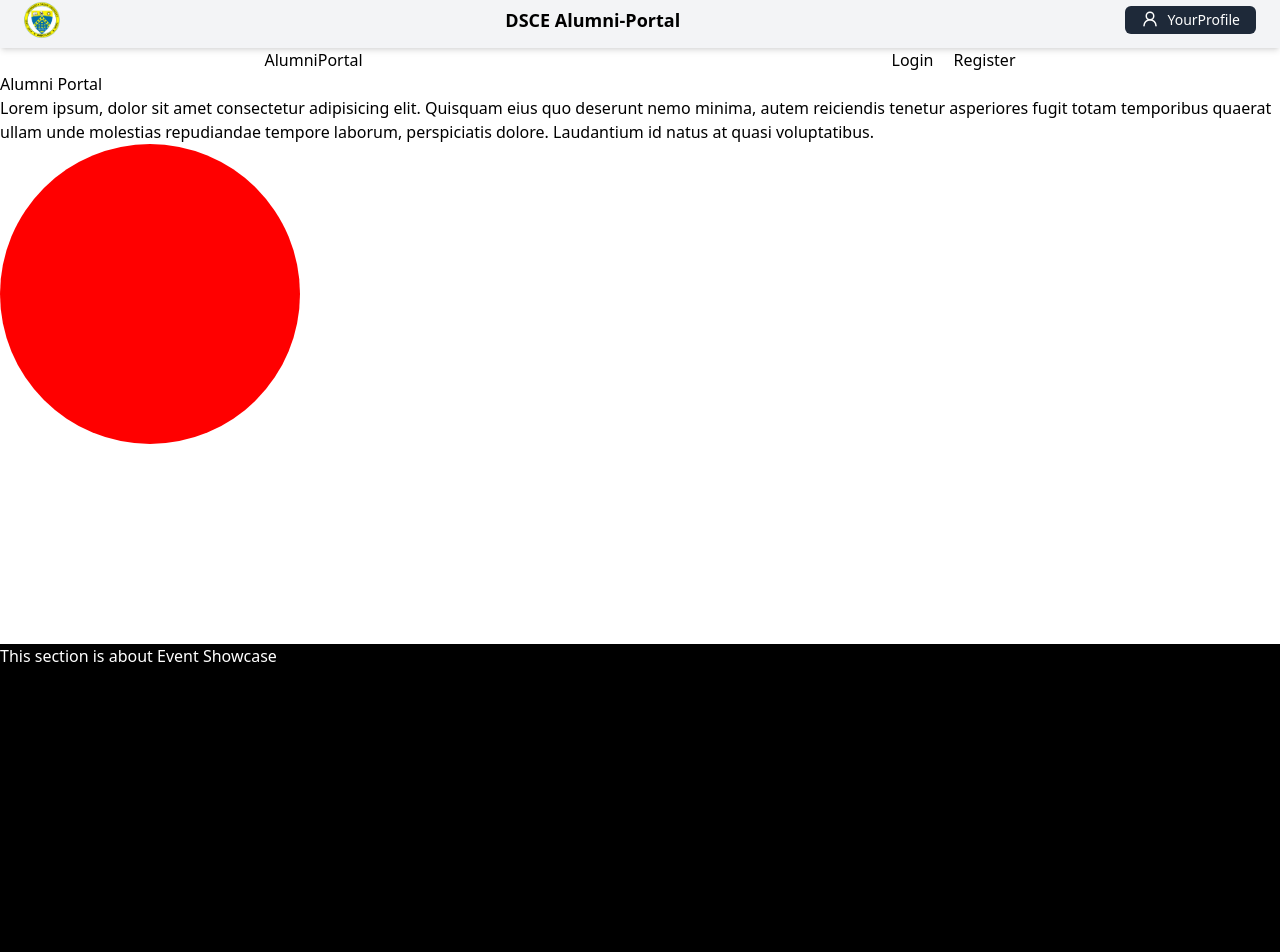
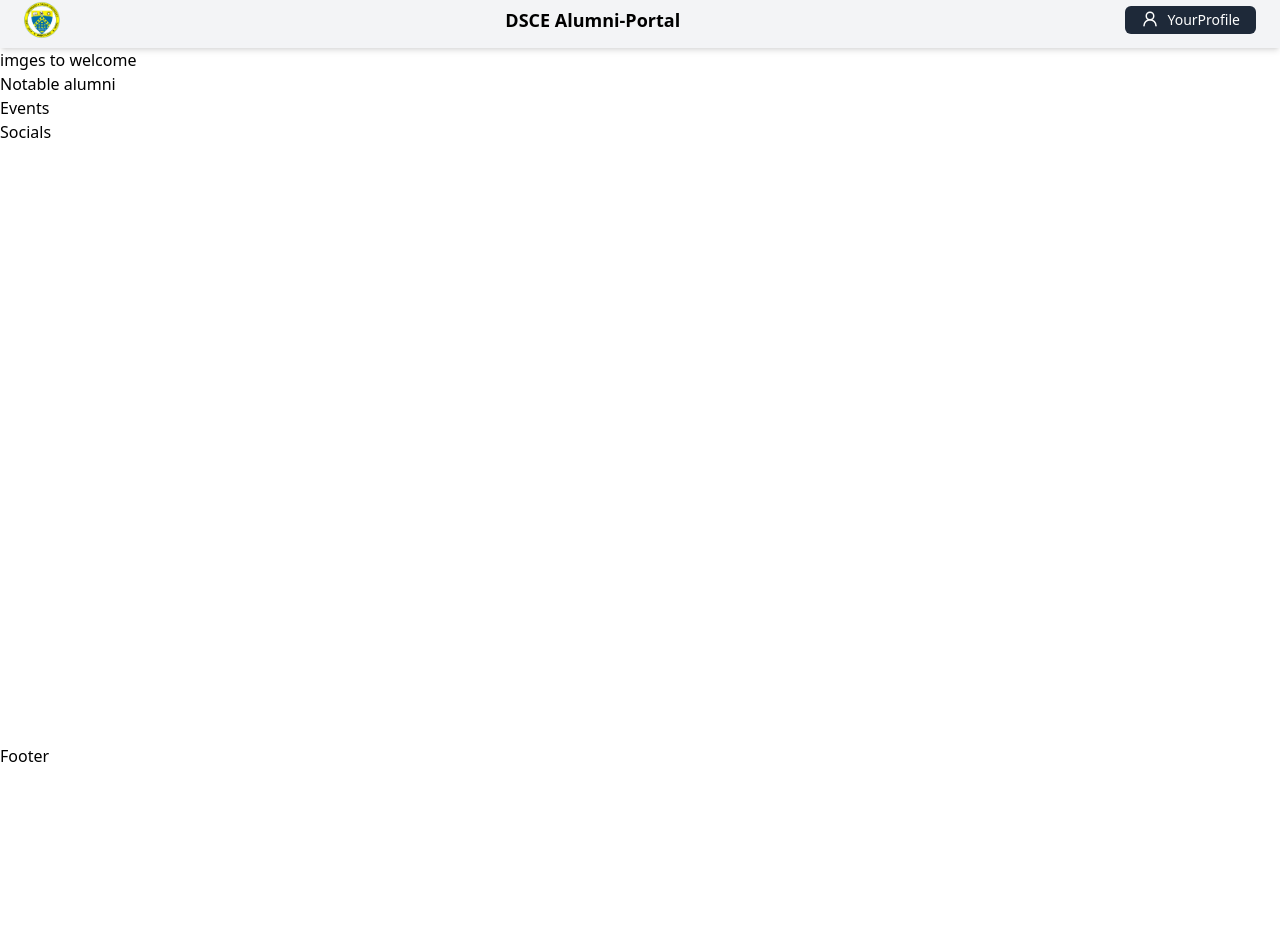
Before and after one commit to akshatp17/AlumniPortal, a React (Vite) app in the folder client/: page / in a window 1280 px wide. Shown: the part 32-984 px from the top of the page. After the commit the page ends 800 px from the top, so only its background shows below. Built offline with nearby package versions, Linux system fonts and the light colour scheme.

Commit message:
basic structure of landing page

```diff
--- a/client/src/pages/Landing.jsx
+++ b/client/src/pages/Landing.jsx
@@ -1,62 +1,25 @@
-import React from 'react'
-import { Link } from 'react-router-dom'
+import React from "react";
 
 const Landing = () => {
-    return (
-        <>
-            <div className=''>
-                {/* Navbar */}
-                <div className='navBar flex w-full justify-around'>
-                    <div className=''>AlumniPortal</div>
-                    <div className=''>
-                        <ul className='flex gap-5'>
-                            <Link to={'/login'} className=''>
-                                Login
-                            </Link>
-                            <Link to={'/register'} className=''>
-                                Register
-                            </Link>
-                        </ul>
-                    </div>
-                </div>
+	return (
+		<div>
+			<div>
+				<h1>imges to welcome</h1>
+			</div>
 
-                {/* About Website */}
-                <div className=''>
-                    <div className='lcontent'>
-                        <div>
-                            Alumni Portal
-                        </div>
-                        <div>
-                            Lorem ipsum, dolor sit amet consectetur adipisicing elit. Quisquam eius quo deserunt nemo minima, autem reiciendis tenetur asperiores fugit totam temporibus quaerat ullam unde molestias repudiandae tempore laborum, perspiciatis dolore. Laudantium id natus at quasi voluptatibus.
-                        </div>
-                    </div>
-                    <div className='rcontent'>
-                        <svg height="500" width="500" xmlns="http://www.w3.org/2000/svg">
-                            <circle r="150" cx="150" cy="150" fill="red" />
-                        </svg>
+			<div>
+				<h1>Notable alumni</h1>
+			</div>
 
-                    </div>
-                </div>
+			<div>
+				<h1>Events</h1>
+			</div>
 
-                {/* Events Showcase */}
-                <div className='bg-black min-h-[500px]'>
-                    <div className='text-white'>
-                        This section is about Event Showcase
-                    </div>
-                </div>
+			<div>
+				<h1>Socials</h1>
+			</div>
+		</div>
+	);
+};
 
-                {/* About Univrsity */}
-                <div className='min-h-[300px]'>
-                    <div>
-                        About the university
-                    </div>
-                    <div>
-                        Lorem ipsum dolor sit amet, consectetur adipisicing elit. Ducimus eum deserunt doloribus quo assumenda, dolor totam ipsum, et molestiae rem, repellat aliquam modi atque necessitatibus quibusdam optio blanditiis hic facilis magnam animi.
-                    </div>
-                </div>
-            </div>
-        </>
-    )
-}
-
-export default Landing
+export default Landing;
```
